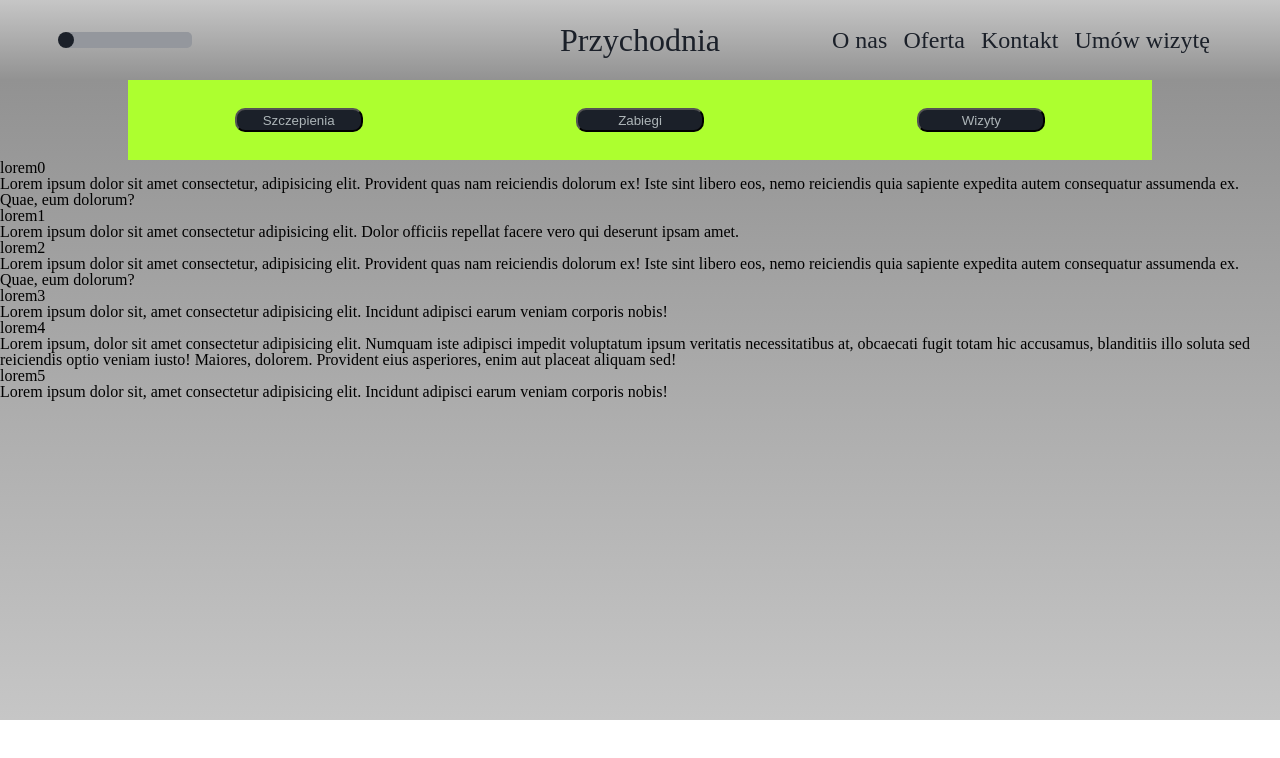
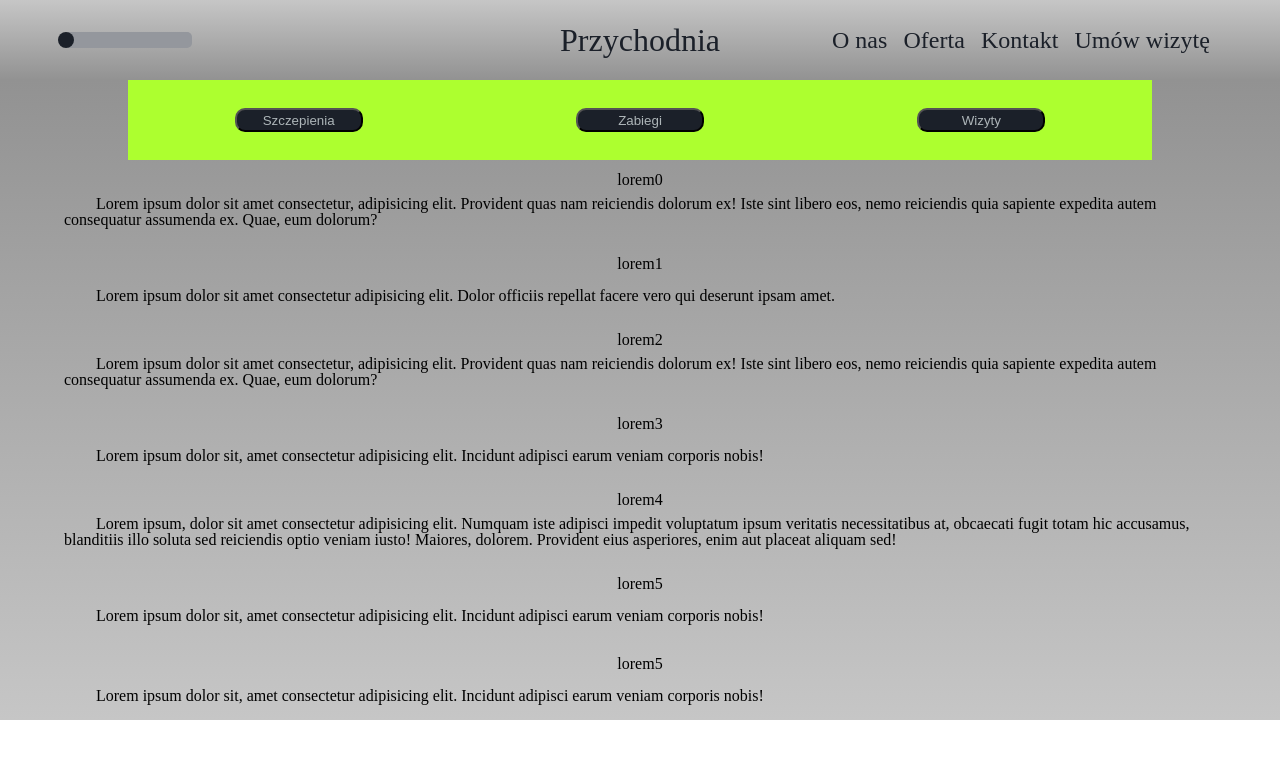
Before and after one commit to Kadavi95/ProjectMiniWeb, a React (Create React App) app: page /vaccinate in a window 1280 px wide. Shown: the top 758 px of the page. Built offline with nearby package versions, Linux system fonts and the light colour scheme.

Commit message:
styleForVaccinate

```diff
--- a/src/Components/pages/innerPages/Vaccinate.js
+++ b/src/Components/pages/innerPages/Vaccinate.js
@@ -1,4 +1,5 @@
 import React from "react";
+import '../../../sass/Vaccinate.scss';
 const VaccinatesBase = [
     {
         type: 'lorem0',
@@ -24,18 +25,27 @@ const VaccinatesBase = [
         type: 'lorem5',
         description: 'Lorem ipsum dolor sit, amet consectetur adipisicing elit. Incidunt adipisci earum veniam corporis nobis!',
     },
-]
+    {
+        type: 'lorem5',
+        description: 'Lorem ipsum dolor sit, amet consectetur adipisicing elit. Incidunt adipisci earum veniam corporis nobis!',
+    },
 
 
+];
+
+const vaccinneLiClassName = 'singleVaccineLiElement';
+const vaccinneHClassName = 'singleVaccineHElement';
+const vaccinePClassName = 'singleVaccinePElement';
+const vaccineUlClassName = 'singleVaccineUlElement'
 
 const Vaccinate = () => {
     const singleVaccine = VaccinatesBase.map(({type, description}) => (
-        <li>
-            <h3>
+        <li className={vaccinneLiClassName}>
+            <h3 className={vaccinneHClassName}>
                 {type}
             </h3>
 
-            <p>
+            <p className={vaccinePClassName}>
                 {description}
             </p>
         </li>
@@ -44,7 +54,7 @@ const Vaccinate = () => {
   return (
     <>
       <div className="vaccinateContainer">
-            <ul>
+            <ul className={vaccineUlClassName}>
                 {singleVaccine}
             </ul>
       </div>
--- /dev/null
+++ b/src/sass/Vaccinate.scss
@@ -0,0 +1,30 @@
+@import './variables';
+
+
+.vaccinateContainer{
+    height: 70vh;
+    width: 90%;
+    margin: 0 auto;
+    .singleVaccineUlElement{
+        display: flex;
+        flex-direction: column;
+        overflow: scroll;
+        max-height: 70vh;
+        .singleVaccineLiElement{
+            height: 10vh;
+            display: flex;
+            flex-direction: column;
+            justify-content: space-around;
+            margin-top: 1vh;
+            margin-bottom: 1vh;
+            .singleVaccineHElement{
+                text-align: center;
+            }
+            .singleVaccinePElement{
+                text-align: left;
+                text-indent: 2rem;
+
+            }
+        }
+    }
+}
```
